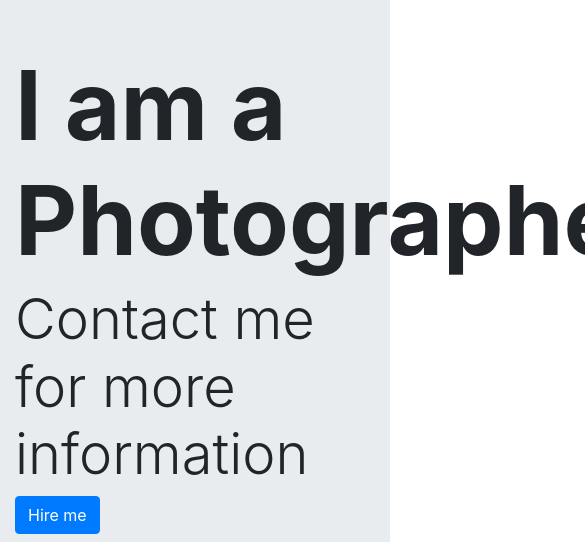
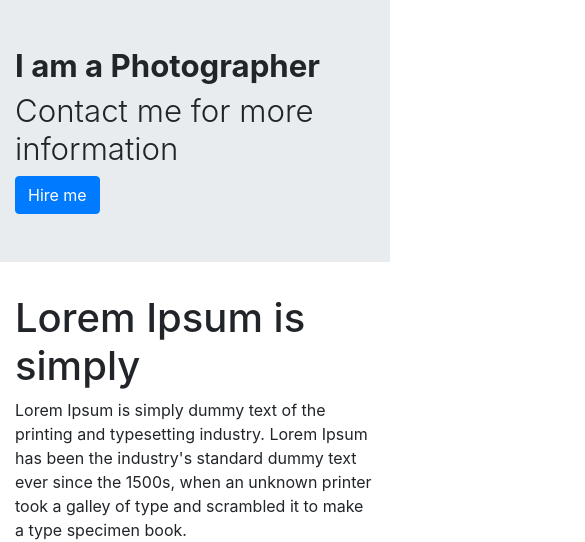
Before and after one commit to firshta2016/UWLandingPage, a React (Create React App) app: page / in a window 390 px wide. Shown: the top 542 px of the page, 585 px wide, since content can reach past the window. Built offline with nearby package versions, Linux system fonts and the light colour scheme.

Commit message:
added font responsive

```diff
--- a/src/Componenets/HeroArea.js
+++ b/src/Componenets/HeroArea.js
@@ -1,15 +1,17 @@
 import React from "react";
+import styled from "styled-components";
 import { Container, Row, Col, Button } from "react-bootstrap";
 
 const HeroArea = () => {
   return (
+    <StyledWrapper>
       <div className="jumbotron jumbotron-fluid p-0">
         <Container fluid={true}>
           <Row
             className="justify-content-center py-5
         "
           >
-          <Col sm={12} md={8} lg={4}>
+            <Col sm={8} md={6} lg={4}>
               <h2 className="display-1 font-weight-bolder">
                 I am a Photographer
               </h2>
@@ -21,6 +23,14 @@ const HeroArea = () => {
           </Row>
         </Container>
       </div>
+    </StyledWrapper>
   );
 };
+
 export default HeroArea;
+const StyledWrapper = styled.div`
+  h2,
+  h3 {
+    font-size: 8vw;
+  }
+`;
```
Lines whose indentation alone changed are shown as unchanged.
